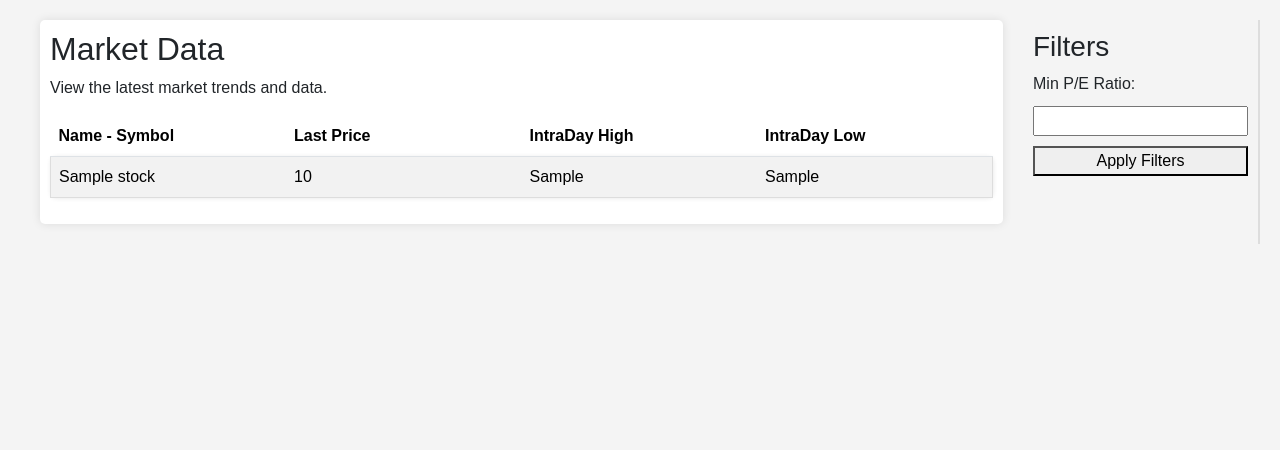
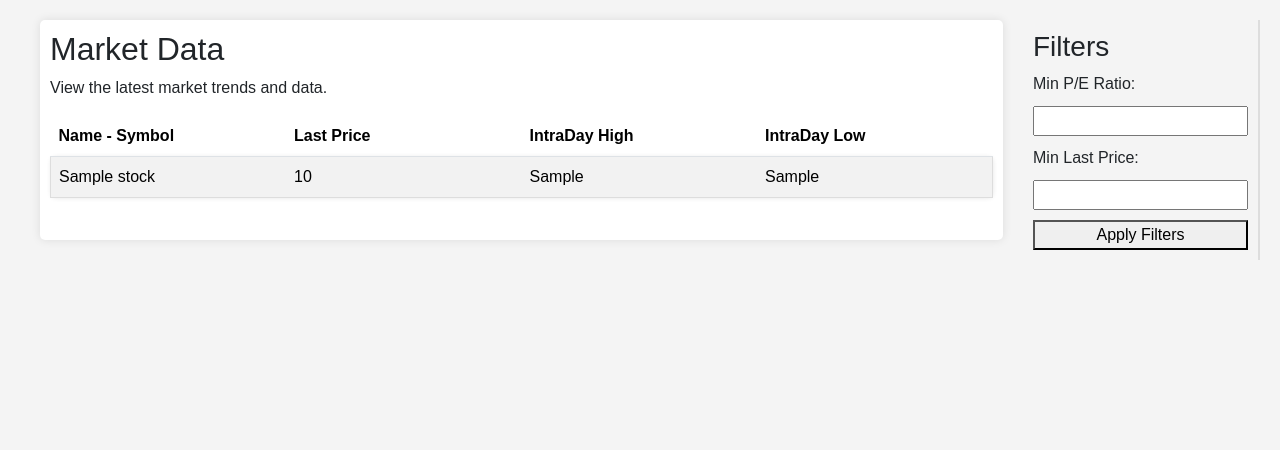
Before and after one commit to rogerthat1729/stock-analyzer, a Flask app: template templates/market.html in a window 1280 px wide. Shown: the part 76-526 px from the top of the page. Run offline with Flask 3, Linux system fonts and the light colour scheme; the template is opened without the code that fills it: most values are stand-ins (such as "Sample title", 1, 10 or a date in 2020).

Commit message:
multi filter on market

```diff
--- a/ourapp.py
+++ b/ourapp.py
@@ -64,10 +64,15 @@ def admin1():
 def market():
 
     pe_ratio_filter = request.args.get('pe-ratio', type=float)
+    last_price_filter = request.args.get('last-price', type=float)
     filtered_stocks = get_stock()
 
     if pe_ratio_filter is not None:
-        filtered_stocks = [stock for stock in filtered_stocks if stock['LastPrice'] >= pe_ratio_filter]
+        filtered_stocks = [stock for stock in filtered_stocks if stock['PE'] >= pe_ratio_filter]
+    if last_price_filter is not None:
+        filtered_stocks = [stock for stock in filtered_stocks if stock['LastPrice'] >= last_price_filter]
+    # Add more filter conditions as needed
+
     return render_template('market.html', stocks=filtered_stocks)
 
 
--- a/templates/market.html
+++ b/templates/market.html
@@ -33,10 +33,14 @@
 </section>
 <aside>
   <h3>Filters</h3>
-  <form id="filter-form">
+  <form id="filter-form" method="get">
     <label for="pe-ratio">Min P/E Ratio:</label>
     <input type="number" id="pe-ratio" name="pe-ratio" />
+    <label for="last-price">Min Last Price:</label>
+    <input type="number" id="last-price" name="last-price" />
+    <!-- Add more inputs for additional filters -->
     <button type="submit">Apply Filters</button>
-  </form>
+</form>
+
 </aside>
 {% endblock %}
```
